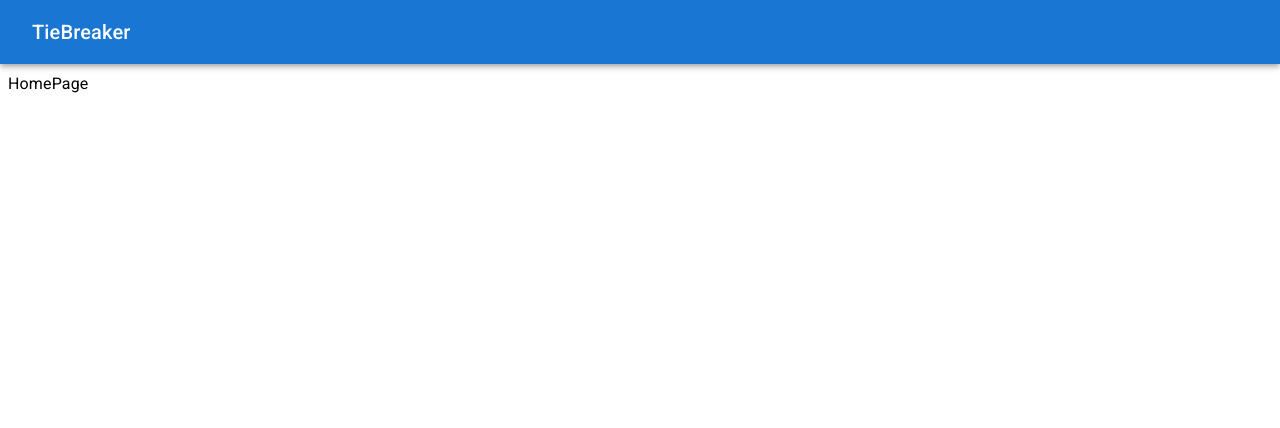
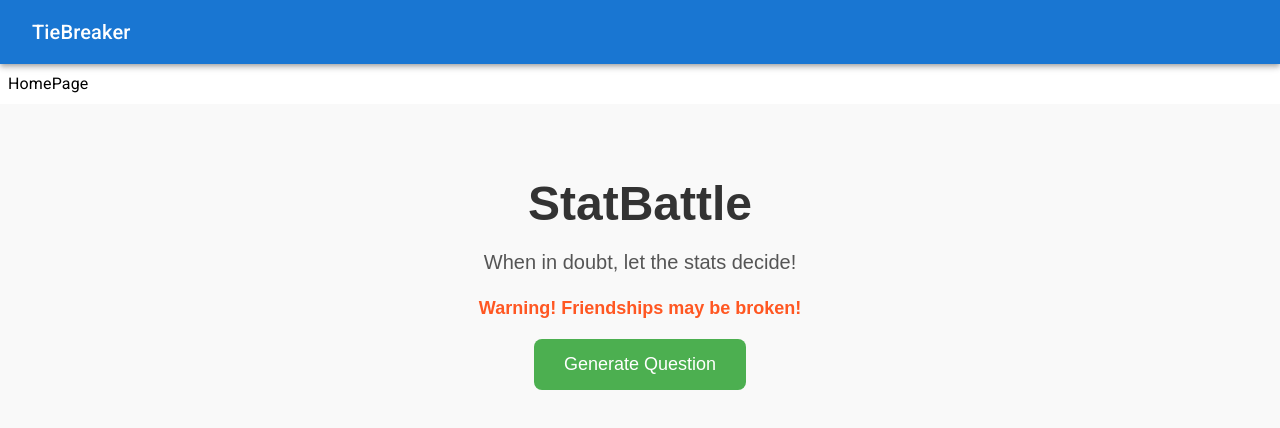
Before and after one commit to Glenn-Chiang/TieBreaker, a React (Vite) app: page / in a window 1280 px wide. Shown: the top 428 px of the page. Built offline with nearby package versions, Linux system fonts and the light colour scheme.

Commit message:
Statgame

```diff
--- a/src/main.tsx
+++ b/src/main.tsx
@@ -2,10 +2,11 @@ import { StrictMode } from "react";
 import { createRoot } from "react-dom/client";
 import AppRouter from "./AppRouter.tsx";
 import { GlobalStyles } from "@mui/material";
-
+import Statgame from "./pages/Statgame.tsx";
 createRoot(document.getElementById("root")!).render(
   <StrictMode>
     <GlobalStyles styles={{ body: { margin: 0 } }} />
     <AppRouter />
+    <Statgame />
   </StrictMode>
 );
--- /dev/null
+++ b/src/pages/Statgame.css
@@ -0,0 +1,68 @@
+/* Statgame.css */
+.statgame-container {
+    font-family: 'Arial', sans-serif;
+    text-align: center;
+    padding: 40px;
+    background-color: #f9f9f9;
+    min-height: 70vh;
+    justify-content: center;
+    align-items: center;
+  }
+
+  .game-title {
+    font-size: 48px;
+    font-weight: bold;
+    color: #333;
+    margin-bottom: 20px;
+  }
+
+  .game-tagline {
+    font-size: 20px;
+    color: #555;
+    margin-bottom: 10px;
+  }
+
+  .warning {
+    color: #ff5722;
+    font-size: 18px;
+    font-weight: bold;
+    margin-bottom: 20px;
+  }
+
+  .current-question {
+    font-size: 26px;
+    color: #4caf50;
+    font-weight: bold;
+    margin-bottom: 20px;
+  }
+
+  .button-container {
+    margin-top: 20px;
+  }
+
+  .generate-button {
+    padding: 15px 30px;
+    font-size: 18px;
+    background-color: #4caf50;
+    color: white;
+    border: none;
+    border-radius: 8px;
+    cursor: pointer;
+    transition: background-color 0.3s ease, transform 0.2s ease;
+  }
+
+  .generate-button:hover {
+    background-color: #45a049;
+    transform: scale(1.05);
+  }
+
+  .generate-button:active {
+    transform: scale(0.98);
+  }
+
+  .feedback-message {
+    font-size: 18px;
+    color: #f44336;
+    margin-top: 20px;
+    font-weight: bold;
+  }
--- a/src/pages/statgame.tsx
+++ b/src/pages/statgame.tsx
@@ -1,9 +1,63 @@
+import React, { useState } from "react";
+import "./Statgame.css"; // Importing a separate CSS file for styling
 
+function Statgame() {
+  // Define the questions array (only questions without answers)
+  const questions = [
+    "Highest body count?",
+    "Highest GPA?",
+    "Highest bench/deadlift?",
+    "Most number of SUs?",
+    "Tallest?",
+    // Add more questions here
+  ];
 
-export default function Statgame() {
-    return (
-      <>
-        <h1>Select Players</h1>
-      </>
-    )
+  // State to hold the list of remaining questions and the current question
+  const [remainingQuestions, setRemainingQuestions] = useState(questions);
+  const [currentQuestion, setCurrentQuestion] = useState<string | null>(null); // Initially no question
+  const [feedback, setFeedback] = useState("");
+
+  // Function to get a random question and remove it from the remaining questions list
+  function getRandomQuestion() {
+    if (remainingQuestions.length === 0) {
+      setFeedback("All questions have been asked! Restarting the game...");
+      // Reset the game by repopulating the remaining questions
+      setRemainingQuestions(questions);
+      return "";
+    }
+    const randomIndex = Math.floor(Math.random() * remainingQuestions.length);
+    const selectedQuestion = remainingQuestions[randomIndex];
+    const newRemainingQuestions = remainingQuestions.filter(
+      (question) => question !== selectedQuestion
+    );
+    setRemainingQuestions(newRemainingQuestions);
+    return selectedQuestion;
   }
+
+  // Function to handle "Generate Question" button click
+  function generateQuestion() {
+    const newQuestion = getRandomQuestion();
+    setFeedback(""); // Clear feedback
+    setCurrentQuestion(newQuestion);
+  }
+
+  return (
+    <div className="statgame-container">
+      <h1 className="game-title">StatBattle</h1>
+      <p className="game-tagline">When in doubt, let the stats decide!</p>
+      <h4 className="warning">Warning! Friendships may be broken!</h4>
+
+      {currentQuestion && <h2 className="current-question">{currentQuestion}</h2>} {/* Display the question */}
+
+      <div className="button-container">
+        <button className="generate-button" onClick={generateQuestion}>
+          Generate Question
+        </button>
+      </div>
+
+      {feedback && <p className="feedback-message">{feedback}</p>}
+    </div>
+  );
+}
+
+export default Statgame;
```
